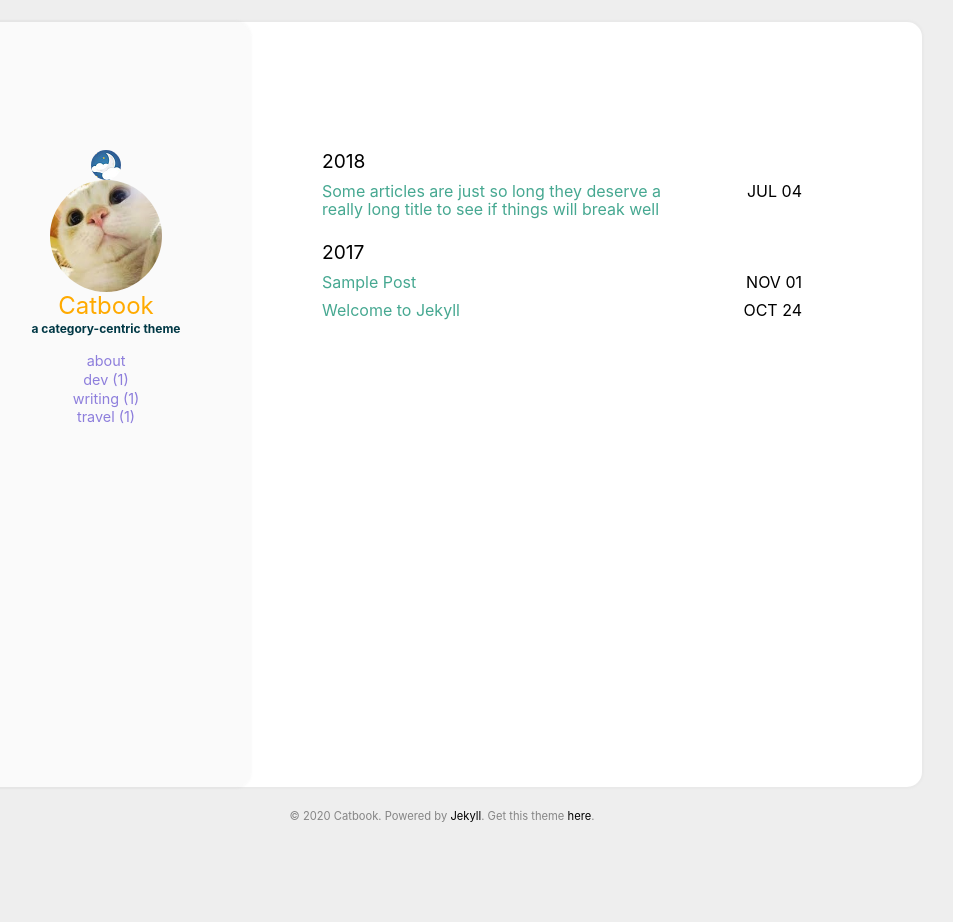
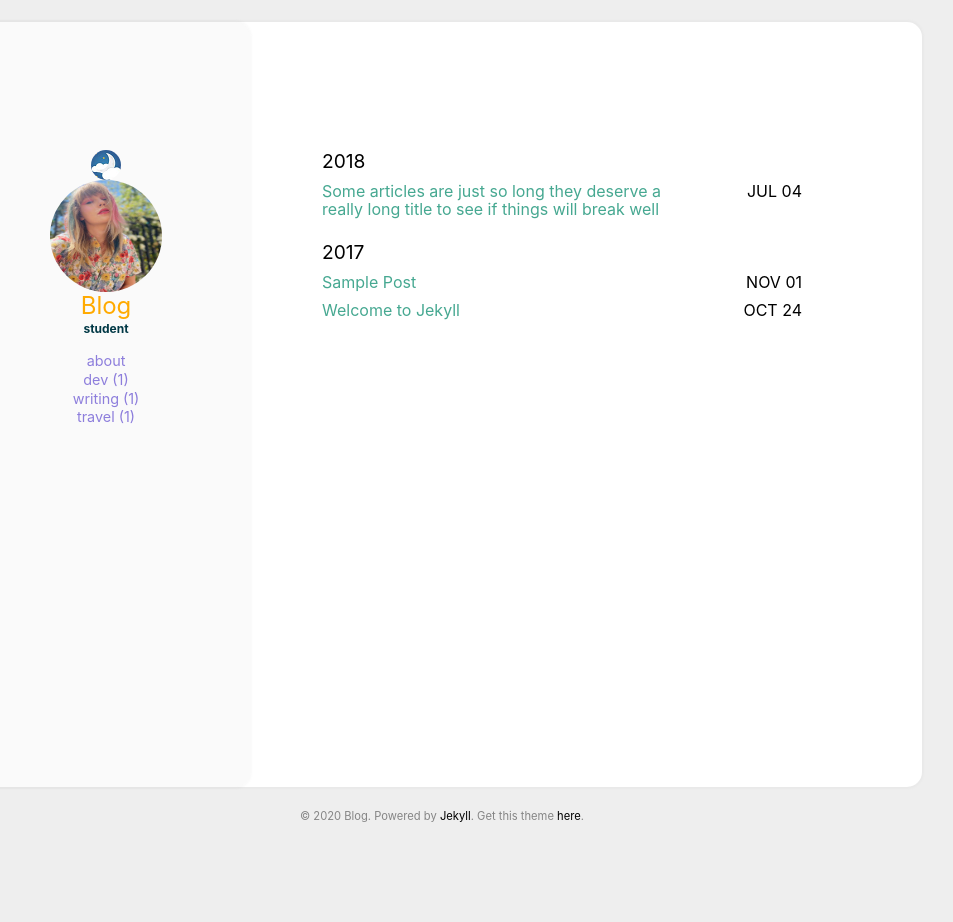
Before and after one commit to Kobeaibiancheng/kobeaibiancheng.github.io, a Jekyll site: the page built from index.html, in a window 1280 px wide. Shown: the whole page, without its empty margins (198-1151 px from the left). Built offline with Jekyll 4.4.1, drawn with Linux system fonts in a browser that asks for light colours.

Commit message:
个人博客

```diff
--- a/_config.yml
+++ b/_config.yml
@@ -1,27 +1,27 @@
 
-title: Catbook #Your awesome title
-email: #youremail@domain.com
+title: Blog #Your awesome title
+email: wyx160413@yeah.net #youremail@domain.com
 description: > # this means to ignore newlines until "baseurl"
   Write an awesome description for your new site here. You can edit this
   line in _config.yml. It will appear in your document head meta (for
   Google search results) and in your feed.xml site description.
 
 baseurl: # the subpath of the site
-url: http://starry99.github.io/catbook # the base hostname & protocol for your site
+url: http://kobeaibiancheng.github.io # the base hostname & protocol for your site
 
 permalink: /:year-:month/:title
 timezone:
 
-favicon: /assets/img/favicon.ico
+favicon: /assets/img/moon.png
 
 google_analytics: #UA—XXXXXXXX-X
 disqus_shortname: #disqus shortname
 
 user:
-  name: Catbook
-  pic: /assets/img/cat.jpg
-  picAlt: "catbook"
-  job: a category-centric theme
+  name: Blog
+  pic: /assets/img/meimei.jpg
+  picAlt: "Blog"
+  job: student
   aboutme: true # comment this out if you don't need the 'about' page.
 
 exclude:
```
Also changed, not shown: assets/img/meimei.jpg (added).
